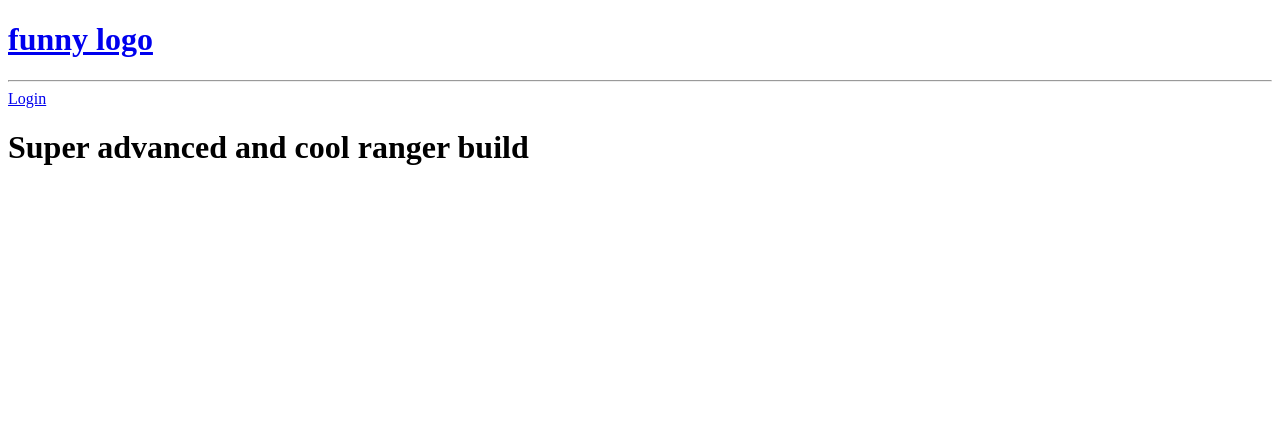
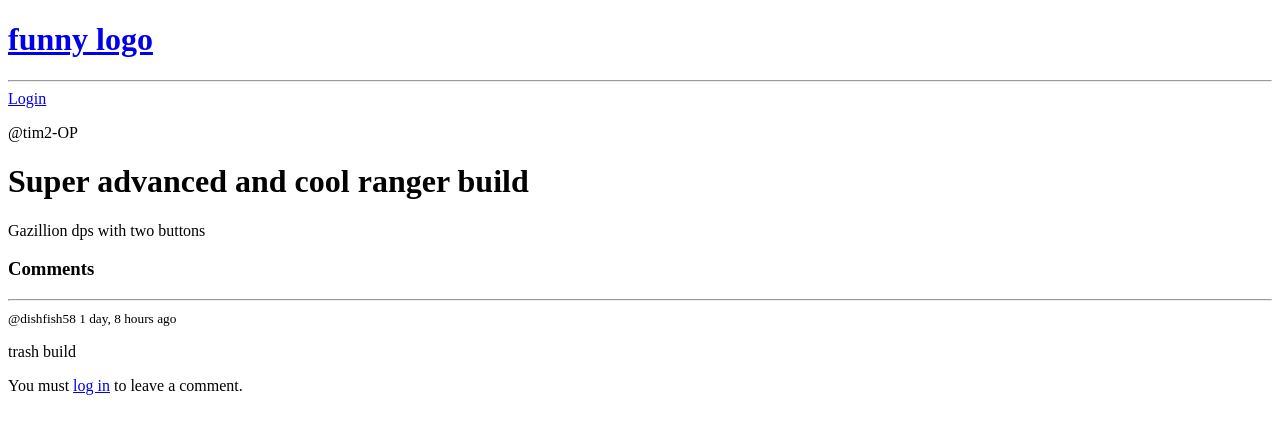
Before and after one commit to qvnn025/Social-ppm, a Django app: page /room/10/ in a window 1280 px wide. Shown: the top 434 px of the page. Run offline with Django 5.2, Linux system fonts and the light colour scheme; data comes from the database, SQL or seed files in the repository; both versions use the stored data as it was after the commit.

Commit message:
comments and post functionality

```diff
--- a/User_project/settings.py
+++ b/User_project/settings.py
@@ -11,6 +11,8 @@ https://docs.djangoproject.com/en/5.2/ref/settings/
 """
 
 from pathlib import Path
+
+from django.conf.global_settings import STATICFILES_DIRS
 
 # Build paths inside the project like this: BASE_DIR / 'subdir'.
 BASE_DIR = Path(__file__).resolve().parent.parent
@@ -118,6 +120,9 @@ USE_TZ = True
 # https://docs.djangoproject.com/en/5.2/howto/static-files/
 
 STATIC_URL = 'static/'
+STATICFILES_DIRS = [
+    BASE_DIR / 'static'
+]
 
 # Default primary key field type
 # https://docs.djangoproject.com/en/5.2/ref/settings/#default-auto-field
--- a/base/models.py
+++ b/base/models.py
@@ -1,5 +1,4 @@
 from django.db import models
-#from django.contrib.auth.models import User
 from django.conf import settings
 
 #POST TOPIC (tags)
@@ -10,13 +9,11 @@ class Topic(models.Model):
 
 #POST THREAD
 class Room(models.Model):
-    #host=models.ForeignKey(User,on_delete=models.SET_NULL,null=True)
     host = models.ForeignKey(settings.AUTH_USER_MODEL,on_delete = models.SET_NULL,null = True, related_name="posts")
     topic=models.ForeignKey(Topic,on_delete=models.SET_NULL,null=True)
     name = models.CharField(max_length=200)
     #date = models.DateTimeField(auto_now_add=True)
     description =models.TextField(null=True, blank=True)
-   # participants = models.ManyToManyField(User)
     updated=models.DateTimeField(auto_now=True)
     created=models.DateTimeField(auto_now_add=True)
 
@@ -26,7 +23,6 @@ class Room(models.Model):
         return self.name
 #THREAD COMMENTS
 class Message(models.Model):
-    #user = models.ForeignKey(User, on_delete=models.CASCADE)
     user= models.ForeignKey(settings.AUTH_USER_MODEL,on_delete=models.CASCADE)
     room = models.ForeignKey(Room, on_delete=models.CASCADE)
     body = models.TextField()
--- a/base/templates/base/room.html
+++ b/base/templates/base/room.html
@@ -4,7 +4,39 @@
 {% block title %}Room – Forum{% endblock title %}
 
 {% block content %}
+<div class="post-container">
+<p>@{{room.host}}-OP</p>
+<h1>{{room.name}}</h1>
+<p>{{room.description}}</p>
 
-   <h1>{{room.name}}</h1>
+<div class="comment-wrapper">
+   <h3>Comments</h3>
+   <hr>
+  {% for message in comments %}
+   <div>
+      <small>@{{message.user}} {{message.created|timesince}} ago</small>
+      {% if message.user == room.host %}
+      <p>OP</p>
+      {% endif %}
+       {% if request.user == message.user %}
+       <a href="{% url 'base:delete-comment' message.id %}">Delete</a>
+       {% endif %}
+      <p>{{message.body}}</p>
+   </div>
+   {% endfor %}
 
+   <div class="comment-form">
+       {% if request.user.is_authenticated %}
+      <form method="POST" action="">
+         {% csrf_token %}
+         <input type="text" name="body" placeholder="Write your comment here"/>
+      </form>
+      {% else %}
+      <div class="login-prompt">
+        <p>You must <a href="{% url 'usermanager:user-login' %}">log in</a> to leave a comment.</p>
+      </div>
+      {% endif %}
+   </div>
+</div>
+</div>
 {% endblock content %}
--- a/base/urls.py
+++ b/base/urls.py
@@ -9,4 +9,5 @@ urlpatterns = [
     path('create-post/', views.createpost, name='create-post'),
     path('update-post/<str:pk>/', views.updatepost, name='update-post'),
     path('delete-post/<str:pk>/', views.deletepost, name='delete-post'),
+    path('delete-comment/<str:pk>/', views.deletecomment, name='delete-comment'),
 ]
--- a/base/views.py
+++ b/base/views.py
@@ -1,7 +1,7 @@
 from django.contrib.auth.decorators import login_required
 from django.http import HttpResponse
 from django.shortcuts import render, redirect
-from .models import Room
+from .models import Room, Message
 from .forms import PostForm
 
 
@@ -12,7 +12,11 @@ def home(request):
 
 def room(request, pk):
    room=Room.objects.get(id=pk)
-   context = {'room':room}
+   comments = room.message_set.all().order_by('-created')
+   if request.method == 'POST':
+       message=Message.objects.create(user=request.user,room=room,body=request.POST.get('body'))
+       return redirect('base:room',pk=room.id)
+   context = {'room':room, 'comments':comments}
    return render(request, 'base/room.html', context)
 
 @login_required(login_url='usermanager:user-login')
@@ -53,3 +57,13 @@ def deletepost(request, pk):
       return redirect('base:home')
 
     return render(request, 'base/delete.html', {"obj":room})
+
+@login_required(login_url='usermanager:user-login')
+def deletecomment(request, pk):
+    comment = Message.objects.get(id=pk)
+
+    if request.method == 'POST':
+      comment.delete()
+      return redirect('base:home')
+
+    return render(request, 'base/delete.html', {"obj":comment})
--- /dev/null
+++ b/static/styles/main.css
@@ -0,0 +1,3 @@
+body{
+  background-color: acquamarine;
+}
--- a/templates/main.html
+++ b/templates/main.html
@@ -1,12 +1,12 @@
 <!DOCTYPE html>
+{% load static %}
 <html lang="en">
 <head>
     <meta charset="UTF-8">
     <meta http-equiv="X-UA-Compatible" content="IE=edge">
     <title>Social</title>
     <meta name='viewport' content='width=device-width, initial-scale=1'>
-  <!--  <link rel='stylesheet' type='text/css' media='screen' href='main.css'>
-    <script src="main.js"></script> -->
+    <link rel='stylesheet' type='text/css' media='screen' href="{% static 'styles/main.css' %}">
 </head>
 <body>
  {%include 'navbar.html' %}
--- a/templates/navbar.html
+++ b/templates/navbar.html
@@ -10,6 +10,7 @@
 </a>
 <hr>
 {% if request.user.is_authenticated %}
+<p>Welcome back, {{request.user}}!</p>
 <a href="{% url 'usermanager:user-logout' %}">Logout</a>
 {% else %}
 <a href="{% url 'usermanager:user-login' %}">Login</a>
--- a/usermanager/templates/usermanager/user-login.html
+++ b/usermanager/templates/usermanager/user-login.html
@@ -23,7 +23,7 @@
     <div>
       <form method="POST" action="">
         {% csrf_token %}
-        <!-- your registration fields go here -->
+         {{form.as_p}}
         <input type="submit" value="Register"/>
       </form>
       <p>Already have an account?</p>
```
Also changed, not shown: usermanager/views.py (+15 -3 lines), db.sqlite3.
